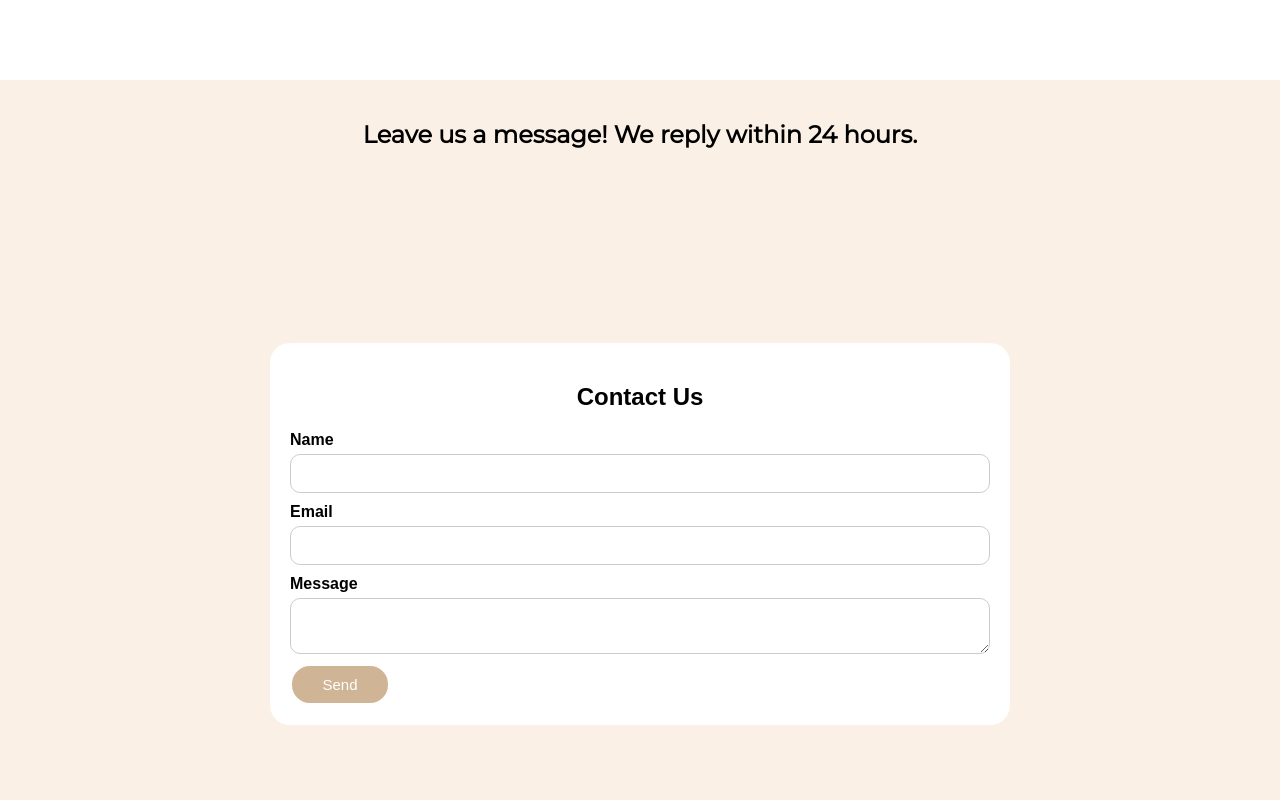
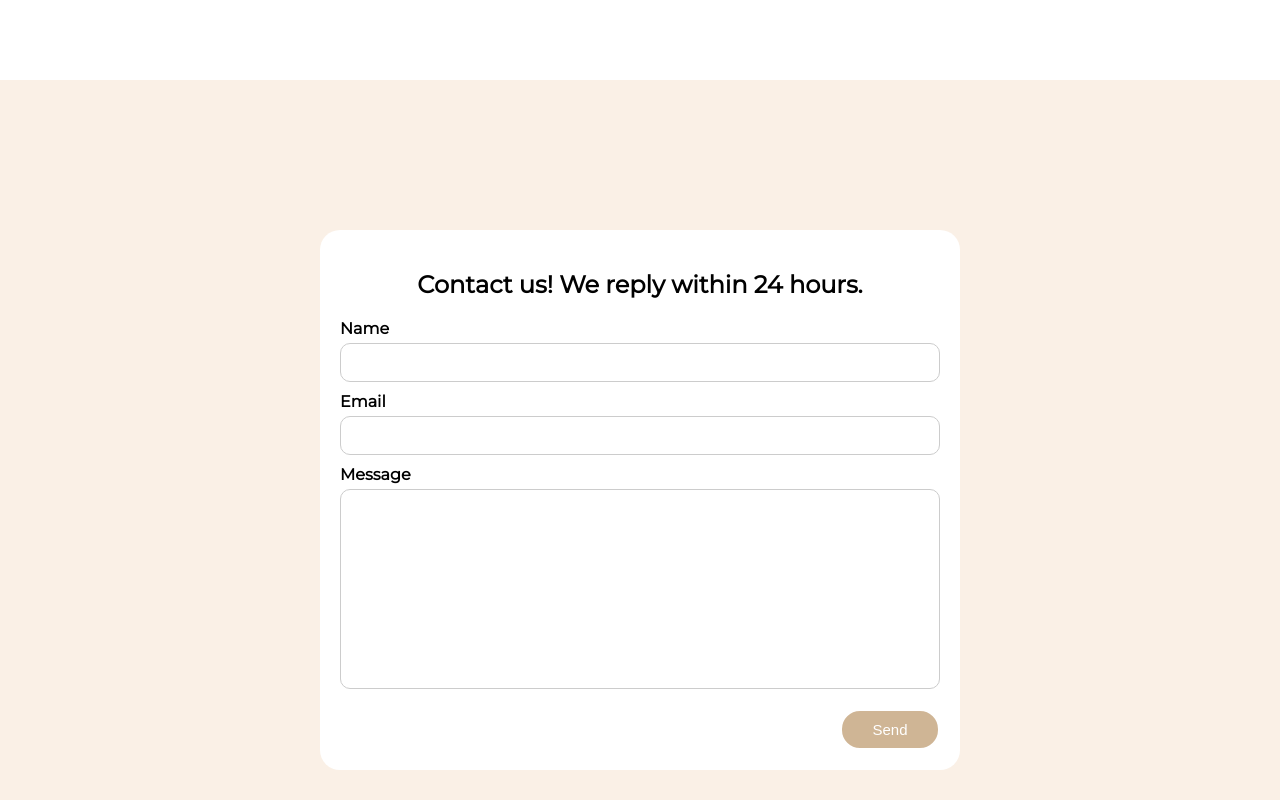
Before and after one commit to musicoduets/musicoduets.github.io, a React (Create React App) app in the folder musico_app/: page / in a window 1280 px wide. Shown: the part 3280-4080 px from the top of the page. Built offline with nearby package versions, Linux system fonts and the light colour scheme.

Commit message:
make contact form more beautiful

```diff
--- a/musico_app/src/components/Contact.js
+++ b/musico_app/src/components/Contact.js
@@ -23,7 +23,7 @@ function Contact() {
 
     return (
         <div className="contact-form">
-          <h2>Contact Us</h2>
+          <h2>Contact us! We reply within 24 hours.</h2>
           <form ref={form} onSubmit={sendEmail}>
             <label>Name</label>
             <input type="text" name="user_name" required />
--- a/musico_app/src/components/Header.js
+++ b/musico_app/src/components/Header.js
@@ -2,7 +2,7 @@ import React, { useEffect, useState } from "react";
 import "../styles/header.css";
 
 function Header() {
-  const [headerColor, setHeaderColor] = useState("#d2b690");
+  const [headerColor, setHeaderColor] = useState("");
 
   useEffect(() => {
     const handleScroll = () => {
--- a/musico_app/src/components/Home.js
+++ b/musico_app/src/components/Home.js
@@ -12,7 +12,7 @@ function Home() {
                     Welcome to musico
                 </h1>
             </section>
-            <section id="about" data-coor="white">
+            <section id="about" data-color="white">
                 <h2>
                     About Us
                 </h2>
@@ -35,9 +35,6 @@ function Home() {
                 </p>
             </section>
             <section id="contact" data-color="#faf0e6">
-                <h2>
-                    Leave us a message! We reply within 24 hours.
-                </h2>
                 <Contact />
             </section>
             <footer>
--- a/musico_app/src/styles/contact.css
+++ b/musico_app/src/styles/contact.css
@@ -1,3 +1,10 @@
+@font-face {
+    font-family: 'Montserrat';
+    src: url('../fonts/Montserrat-Regular.ttf') format('truetype');
+    font-weight: normal;
+    font-style: normal;
+}
+
 .contact-form {
     display: flex;
     flex-direction: column;
@@ -7,9 +14,9 @@
     background-color: white;
     border-radius: 20px;
     width: 60%;
-    max-width: 700px;
+    max-width: 600px;
     margin: auto;
-    font-family: 'Poppins', sans-serif;
+    font-family: 'Montserrat', sans-serif;
 }
 
 .contact-form h2 {
@@ -33,10 +40,17 @@
     border: 1px solid #ccc;
     border-radius: 10px;
     font-size: 15px;
+    width: 100%;
+    box-sizing: border-box;
 }
 
-.contact-form button-container {
-    display:flex;
+.contact-form textarea {
+    resize: none;
+    height: 200px;
+}
+
+.button-container {
+    display: flex;
     justify-content: flex-end;
     width: 100%;
     margin-top: 10px;
--- a/musico_app/src/styles/header.css
+++ b/musico_app/src/styles/header.css
@@ -57,7 +57,7 @@
 }
 
 .header-links a:hover {
-    background-color: #aa9173;
+    background-color: #bea484;
     color: #fff;
     border-radius: 30px;
 }
--- a/musico_app/src/styles/services.css
+++ b/musico_app/src/styles/services.css
@@ -38,7 +38,7 @@
 
 .card-content > .title {
     position: absolute;
-    top: 10px;
+    top: 20px;
     left: 50%;
     margin: 0;
     transform: translateX(-50%);
@@ -51,7 +51,7 @@
 .card:hover .title {
     left: 10px;
     opacity: 1;
-    transform: translateX(0);
+    transform: translateX(20px);
     color: white;
 }
 
```
